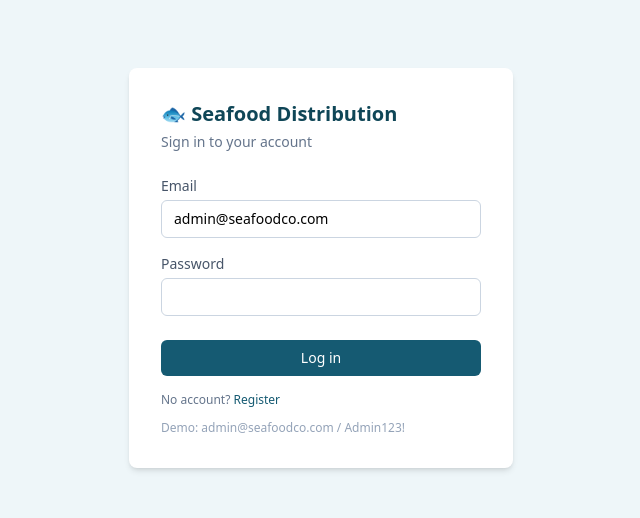
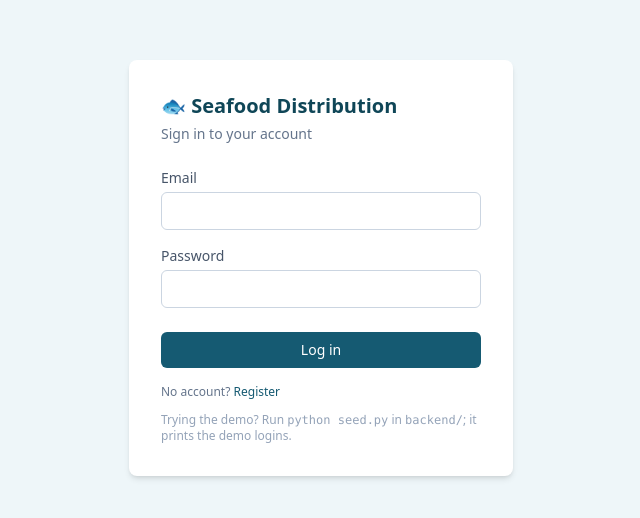
Before and after one commit to athulsri37/seafood-distribution, a React (Vite) app in the folder frontend/: page /login in a window 1280 px wide. Shown: the part 132-650 px from the top of the page, without its empty margins (319-959 px from the left). Built offline with nearby package versions, Linux system fonts and the light colour scheme.

Commit message:
Stop showing a demo password on the login page
The email field no longer starts filled with the admin address, and the hint
explains that seed.py prints the demo logins.

```diff
--- a/frontend/src/pages/Login.tsx
+++ b/frontend/src/pages/Login.tsx
@@ -5,7 +5,7 @@ import { useAuth } from "../context/AuthContext";
 export default function Login() {
   const { login } = useAuth();
   const navigate = useNavigate();
-  const [email, setEmail] = useState("admin@seafoodco.com");
+  const [email, setEmail] = useState("");
   const [password, setPassword] = useState("");
   const [error, setError] = useState("");
 
@@ -57,7 +57,7 @@ export default function Login() {
           No account? <Link to="/register" className="text-ocean-600 font-medium">Register</Link>
         </p>
         <p className="text-xs text-slate-400 mt-3">
-          Demo: admin@seafoodco.com / Admin123!
+          Trying the demo? Run <code>python seed.py</code> in <code>backend/</code>; it prints the demo logins.
         </p>
       </form>
     </div>
```
